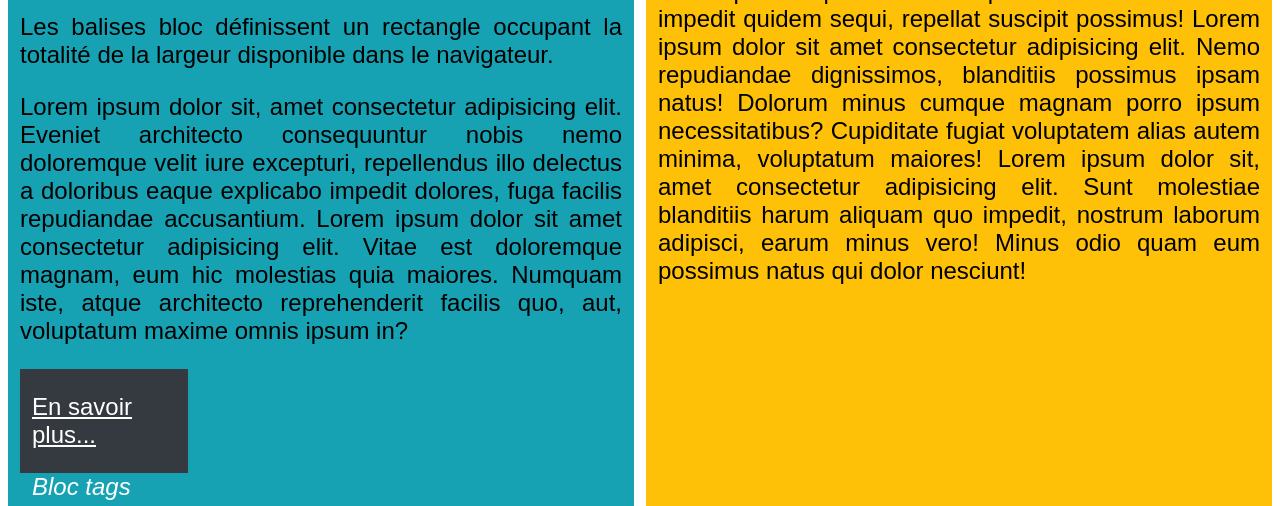
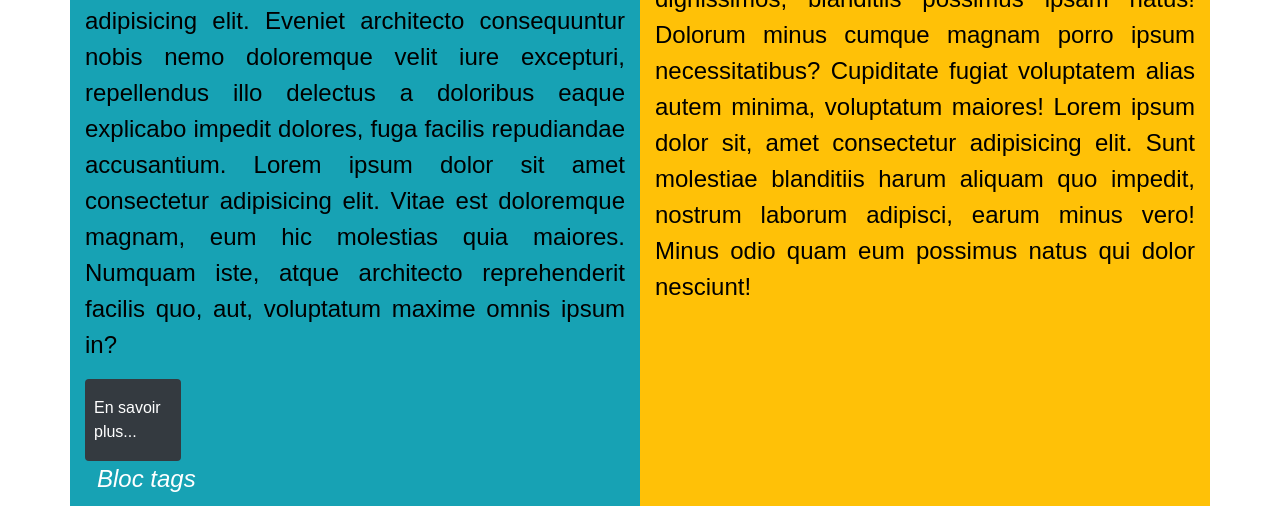
Before and after one commit to DavidDuveau/init_html, a website: page index.html in a window 1280 px wide. Shown: the part 591-1097 px from the top of the page. Drawn offline with nearby package versions, Linux system fonts and the light colour scheme; files whose address does not match are found by name.

Commit message:
add bootstrap framework with npm

```diff
--- a/assets/css/styles.css
+++ b/assets/css/styles.css
@@ -190,6 +190,7 @@ footer nav ul li a:hover {
   color: var(--info);
 }
 
+/*
 .dropdown {
   text-align: center;
   padding-left: 0;
@@ -207,7 +208,7 @@ footer nav ul li a:hover {
 
 .drop-ctnt li a {
   width: 6em;
-  display: inline-block; /** Affiche un élément sous la forme d'un bloc en ligne **/
+  display: inline-block; //Affiche un élément sous la forme d'un bloc en ligne
   padding: 1em 0.5em 1em 0.5em;
   background-color: var(--dark);
   color: var(--light);
@@ -217,6 +218,7 @@ footer nav ul li a:hover {
 .drop-ctnt li a:hover {
   background-color: var(--secondary);
 }
+*/
 
 /*regle de media media query*/
 @media screen and (max-width: 576px) {
--- a/index.html
+++ b/index.html
@@ -9,13 +9,13 @@
 
   <title>Découvrir le HTML</title>
 
+  <link rel="stylesheet" href="/node_modules/bootstrap/dist/css/bootstrap.min.css">
+
   <!--Feuille de style pour la page-->
   <link href="./assets/css/styles.css" rel="stylesheet">
 
   <!--Seconde feuille de style pour les logos-->
   <link rel="stylesheet" href="./assets/css/style.css">
-
-  <link rel="stylesheet" href="/assets/css/layout.css">
 
   <link rel="stylesheet" href="/assets/css/forms.css">
 
@@ -26,6 +26,7 @@
     -->
 
 <body>
+  <div class="container">
     <header class="row">
 
       <h1 class="col-12 col-xl-4">Découvrir le HTML</h1>
@@ -117,7 +118,8 @@
           <p>
             Lorem ipsum dolor sit, amet consectetur adipisicing elit. Eveniet architecto consequuntur nobis nemo
             doloremque velit iure excepturi, repellendus illo delectus a doloribus eaque explicabo impedit dolores, fuga
-          facilis repudiandae accusantium. Lorem ipsum dolor sit amet consectetur adipisicing elit. Vitae est doloremque
+            facilis repudiandae accusantium. Lorem ipsum dolor sit amet consectetur adipisicing elit. Vitae est
+            doloremque
             magnam, eum hic molestias quia maiores. Numquam iste, atque architecto reprehenderit facilis quo, aut,
             voluptatum maxime omnis ipsum in?
           </p>
@@ -143,12 +145,15 @@
           </p>
 
           <p>
-          Lorem ipsum dolor sit amet consectetur adipisicing elit. Delectus sit ad excepturi iure cupiditate laudantium
+            Lorem ipsum dolor sit amet consectetur adipisicing elit. Delectus sit ad excepturi iure cupiditate
+            laudantium
             nemo quasi itaque maiores adipisci et vitae nulla ratione impedit quidem sequi, repellat suscipit possimus!
             Lorem ipsum dolor sit amet consectetur adipisicing elit. Nemo repudiandae dignissimos, blanditiis possimus
-          ipsam natus! Dolorum minus cumque magnam porro ipsum necessitatibus? Cupiditate fugiat voluptatem alias autem
+            ipsam natus! Dolorum minus cumque magnam porro ipsum necessitatibus? Cupiditate fugiat voluptatem alias
+            autem
             minima, voluptatum maiores! Lorem ipsum dolor sit, amet consectetur adipisicing elit. Sunt molestiae
-          blanditiis harum aliquam quo impedit, nostrum laborum adipisci, earum minus vero! Minus odio quam eum possimus
+            blanditiis harum aliquam quo impedit, nostrum laborum adipisci, earum minus vero! Minus odio quam eum
+            possimus
             natus qui dolor nesciunt!
           </p>
 
@@ -183,7 +188,7 @@
         </ul>
       </nav>
     </footer>
-
+  </div>
   <!--Template affichage contact mail-->
   <template id="form-template">
     <!--
```
Also changed, not shown: package.json (added, +26 -0 lines), section-html.html (+1 -0 lines), 2 other files. Lines whose indentation alone changed are shown as unchanged.
